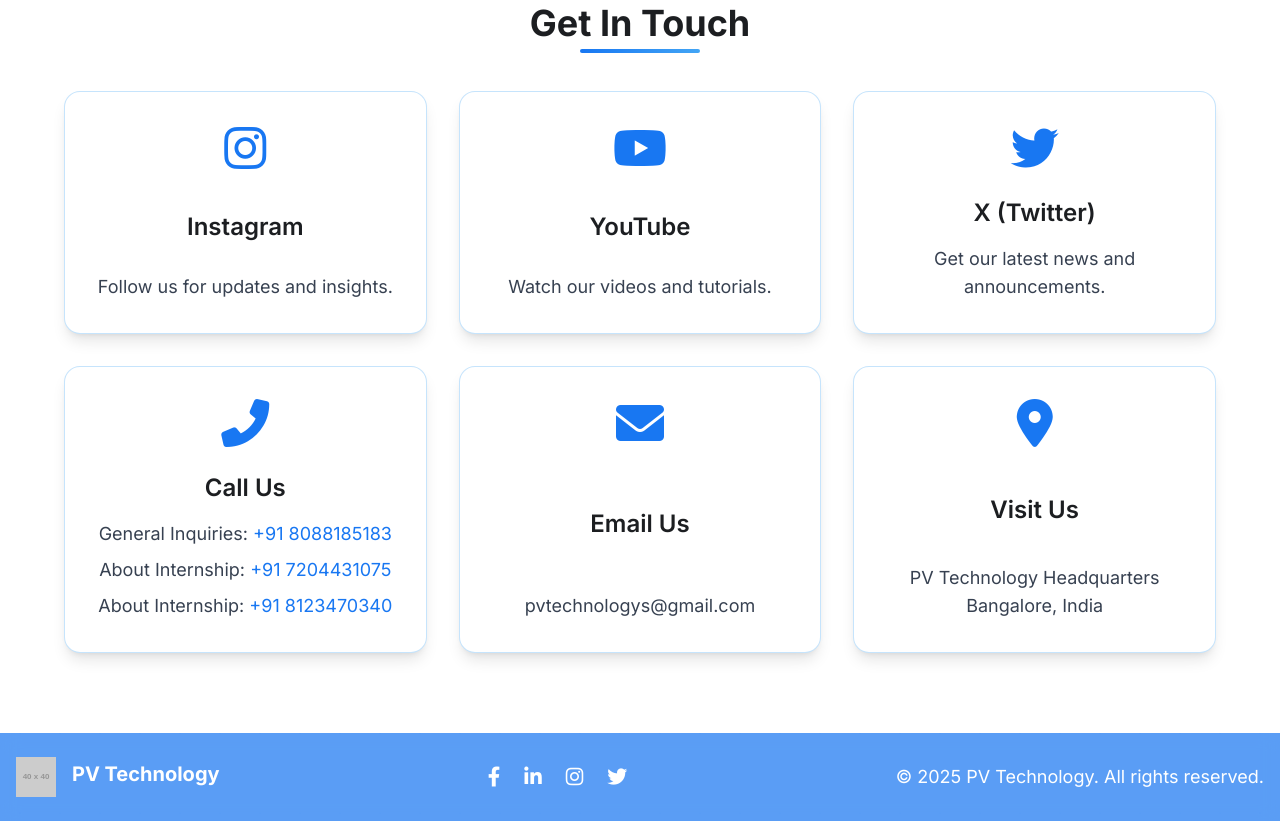
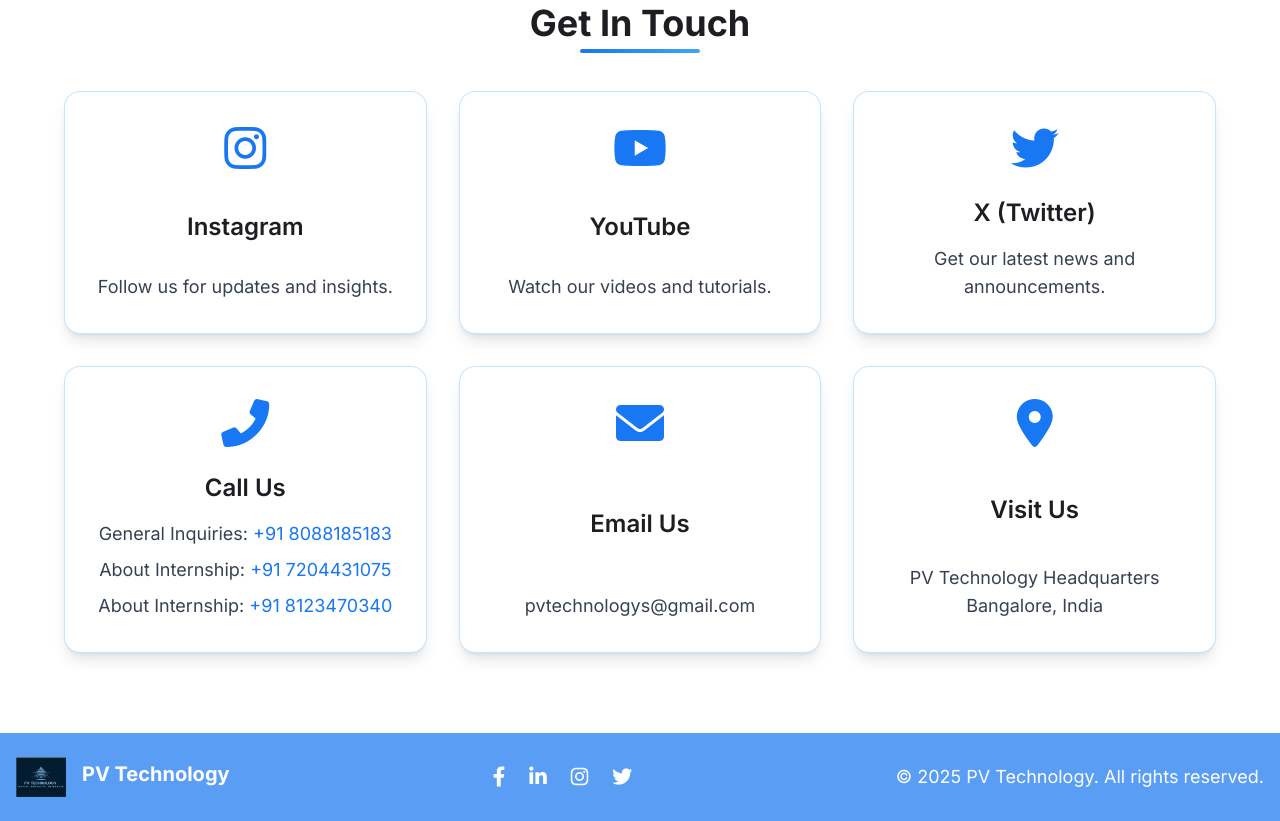
Before and after one commit to SanjayDK3669/pvtechnology, a plain HTML site: page index.html in a window 1280 px wide. Shown: the part 8447-9268 px from the top of the page. Drawn offline with nearby package versions, Linux system fonts and the light colour scheme; no server answers; placeholder pictures from the web are drawn by us.

Commit message:
Footer logo added

```diff
--- a/index.html
+++ b/index.html
@@ -3,7 +3,8 @@
 <head>
     <meta charset="UTF-8">
     <meta name="viewport" content="width=device-width, initial-scale=1.0">
-    <title>PV Technology | Internship Opportunities</title>
+    <title>PV Technology </title>
+    <link rel="icon" href="images/pvtech_logo.jpg" type="image/png">
     <!-- Tailwind CSS CDN -->
     <script src="https://cdn.tailwindcss.com"></script>
     <!-- Google Fonts - Inter -->
@@ -992,7 +993,7 @@
         <div class="container mx-auto px-4 flex flex-col md:flex-row justify-between items-center">
             <div class="mb-4 md:mb-0">
                 <!-- Replaced local image with placeholder for better preview -->
-                <img src="https://placehold.co/40x40/1877F2/FFFFFF?text=PV" alt="PV Technology Logo" class="h-10 w-auto inline-block mr-3">
+                <img src="images/pvtech_logo.jpg" alt="PV Technology Logo" class="h-10 w-auto inline-block mr-3">
                 <span class="text-xl font-bold">PV Technology</span>
             </div>
 
```
